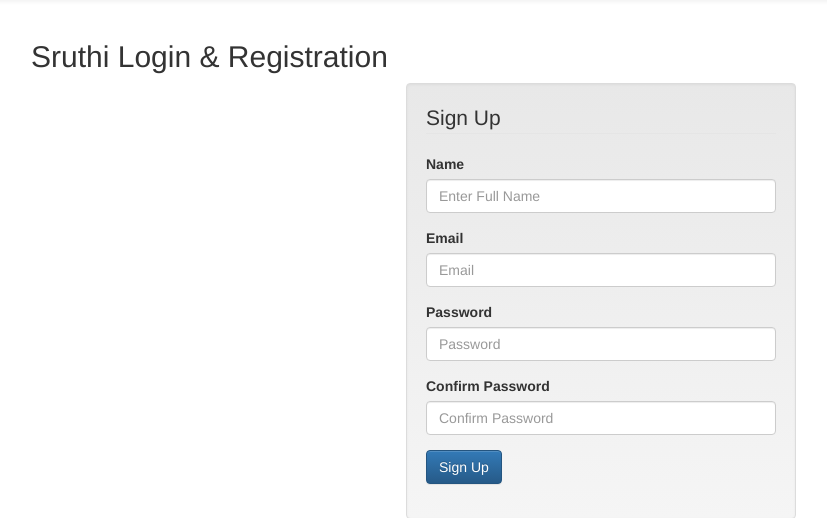
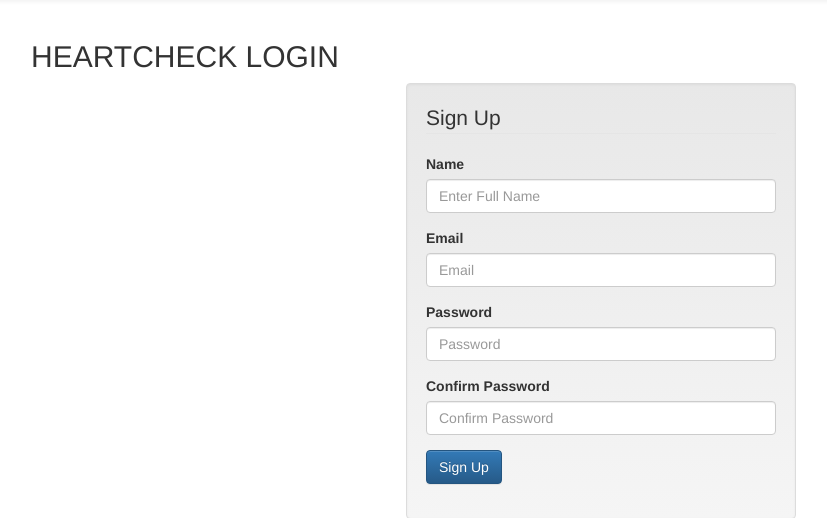
Before and after one commit to vtutti/loginn, a PHP site: page /register.php in a window 1280 px wide. Shown: the part 51-569 px from the top of the page, without its empty margins (54-881 px from the left). Run offline with PHP 8.4, Linux system fonts and the light colour scheme; data that the repository does not hold is empty; some libraries are stand-ins or nearby versions.

Commit message:
Update register.php

```diff
--- a/login/register.php
+++ b/login/register.php
@@ -37,12 +37,12 @@ if (isset($_POST['signup'])) {
 	}
 }
 ?>
-<title>Sruthi Login & Registration</title>
+<title>HEARTCHECK LOGIN</title>
 <script type="text/javascript" src="script/ajax.js"></script>
 <?php include('container.php');?>
 
 <div class="container">
-<h2>Sruthi Login & Registration</h2>
+<h2>HEARTCHECK LOGIN</h2>
 	<div class="row">
 		<div class="col-md-4 col-md-offset-4 well">
 			<form role="form" action="<?php echo $_SERVER['PHP_SELF']; ?>" method="post" name="signupform">
```
